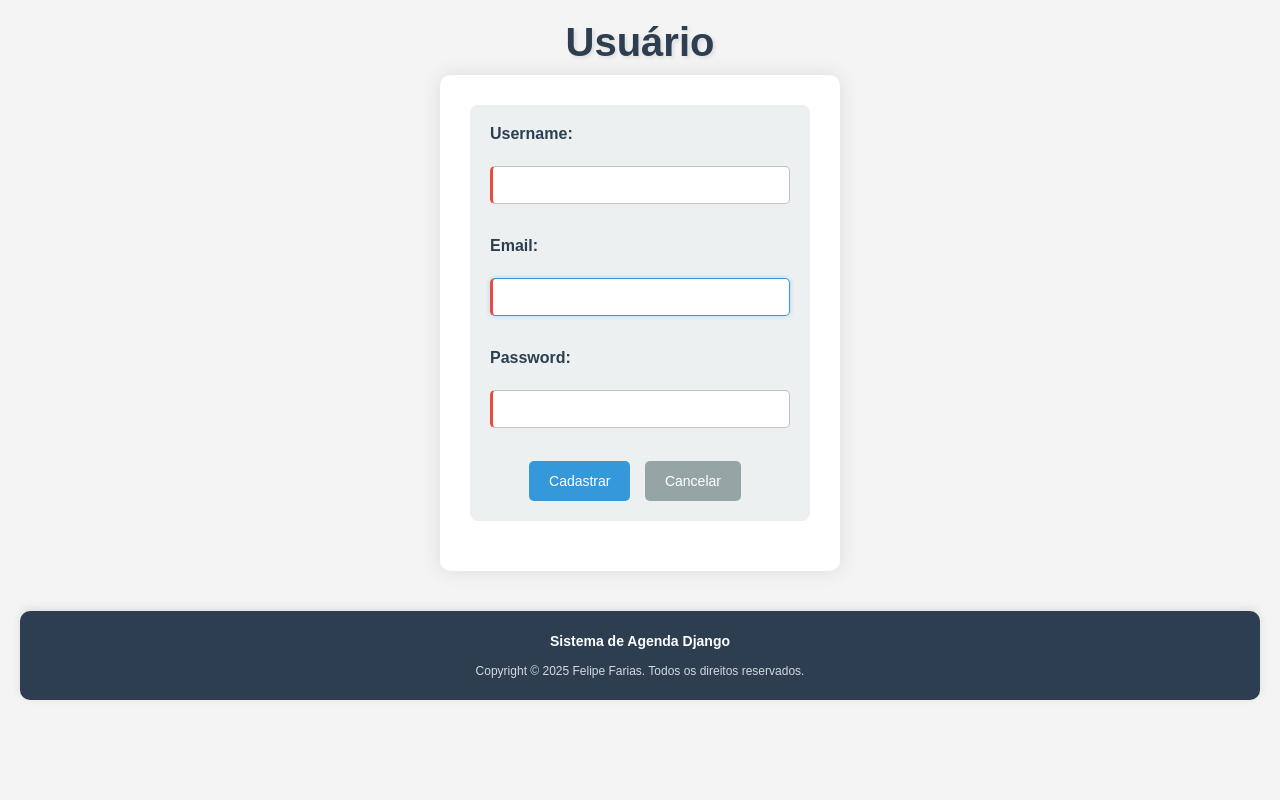
After one commit to Felipe-dev01/Agenda-Django, a Django app: page /cadastro/ in a window 1280 px wide. The commit adds this page. Run offline with Django 5.2, Linux system fonts and the light colour scheme.

Commit message:
Adiciona template de usuário com formulário de cadastro e estilização

```diff
--- a/agenda/urls.py
+++ b/agenda/urls.py
@@ -34,6 +34,9 @@ urlpatterns = [
 
     path('', RedirectView.as_view(url='/agenda/')),
 
+    path('cadastro/', views.cadastrar_user),
+    path('cadastro/submit', views.submit_cadastrar_user),
+
     path('login/', views.login_user),
     path('login/submit', views.submit_login),
     path('logout/', views.logout_user),
--- a/core/views.py
+++ b/core/views.py
@@ -6,11 +6,43 @@ from django.contrib import messages
 from datetime import datetime, timedelta
 from django.http.response import Http404, JsonResponse
 from django.contrib.auth.models import User
+from django.http import HttpResponse
+from django.contrib.auth.hashers import make_password
 
 # Create your views here.
 
 # def index(request):
 #    return redirect('/agenda/')
+
+def cadastrar_user(request):
+    return render(request, 'user.html')
+
+def submit_cadastrar_user(request):
+    if request.POST:
+        username = request.POST.get("username")
+        password = request.POST.get("password")
+        email = request.POST.get("email")
+
+        #? Verifica se o usuário existe
+        if User.objects.filter(username=username).exists():
+            messages.error(request, "O Username já existe")
+            return redirect("/cadastro")
+
+        #? Verifica se o email existe
+        if User.objects.filter(email=email).exists():
+            messages.error(request, "O Email já existe")
+            return redirect("/cadastro")
+
+        #? Cria Usuário
+        else:
+            User.objects.create_user(
+                username = username,
+                email = email,
+                password = password,
+            )
+
+    return redirect('/')
+
 
 
 def login_user(request):
--- a/static/css/style.css
+++ b/static/css/style.css
@@ -83,6 +83,7 @@ input[type="text"],
 input[type="password"],
 input[type="number"],
 input[type="datetime-local"],
+input[type="email"],
 textarea {
     width: 100%;
     padding: 10px;
@@ -97,6 +98,7 @@ input[type="text"]:focus,
 input[type="password"]:focus,
 input[type="number"]:focus,
 input[type="datetime-local"]:focus,
+input[type="email"],
 textarea:focus {
     outline: none;
     border-color: #3498db;
@@ -286,6 +288,7 @@ footer p {
     input[type="password"],
     input[type="number"],
     input[type="datetime-local"],
+    input[type="email"],
     textarea {
         font-size: 16px; /* Evita zoom no iOS */
     }
@@ -336,8 +339,7 @@ button:active {
 
 /* Estados de foco para acessibilidade */
 button:focus,
-input:focus,
-textarea:focus {
+input:focus {
     outline: 2px solid #3498db;
     outline-offset: 2px;
 }
--- a/templates/login.html
+++ b/templates/login.html
@@ -1,6 +1,6 @@
 {% load static  %}
 <!DOCTYPE html>
-<html lang="en">
+<html lang="pt-BR">
   <head>
     <meta charset="UTF-8" />
     <title>Agenda</title>
@@ -21,12 +21,16 @@
         <br/><br/>
         <button type="submit">Entrar</button>
       </form>
+
+      <a href="/cadastro/">Não tem cadastro?</a>
+
       {% for message in messages %}
         <br><br>
         <div align="center">
         <strong>Erro </strong>{{ message }}
         <div align="center">
       {% endfor %}
+
     </div>
   </body>
 </html>
--- /dev/null
+++ b/templates/user.html
@@ -0,0 +1,52 @@
+{% load static %}
+<!DOCTYPE html>
+<html lang="pt-BR">
+
+<head>
+    <meta charset="UTF-8">
+    <meta name="viewport" content="width=device-width, initial-scale=1.0">
+    <link rel="stylesheet" href="{% static 'css/style.css' %}">
+    <title>Usuário</title>
+</head>
+
+<body>
+    <h1>Usuário</h1>
+    <div align="center" style="width: 800px;">
+
+        <!-- Exibir mensagens ANTES do formulário -->
+        {% if messages %}
+            {% for message in messages %}
+                <div align="center" style="margin: 10px 0; padding: 10px; border: 1px solid #ccc; background-color: #f8d7da; color: #721c24;">
+                    <strong>{{ message.tags|title }}:</strong> {{ message }}
+                </div>
+            {% endfor %}
+        {% endif %}
+
+        <form action="submit" method="POST">
+            {% csrf_token %}
+
+            <label align="left">Username:</label>
+            <br />
+            <input type="text" name="username" size="15" required />
+            <br /><br />
+            <label align="left">Email:</label>
+            <br />
+            <input type="email" name="email" required />
+            <br /><br />
+            <label align="left">Password:</label>
+            <br />
+            <input type="password" name="password" size="15" required />
+            <br /><br />
+            <button type="submit">Cadastrar</button>
+            <a href="/"><button type="button">Cancelar</button></a>
+
+        </form>
+
+    </div>
+    <footer>
+        <p><strong>Sistema de Agenda Django</strong></p>
+        <p class="copyright">Copyright © 2025 Felipe Farias. Todos os direitos reservados.</p>
+    </footer>
+</body>
+
+</html>
```
Also changed, not shown: db.sqlite3.
